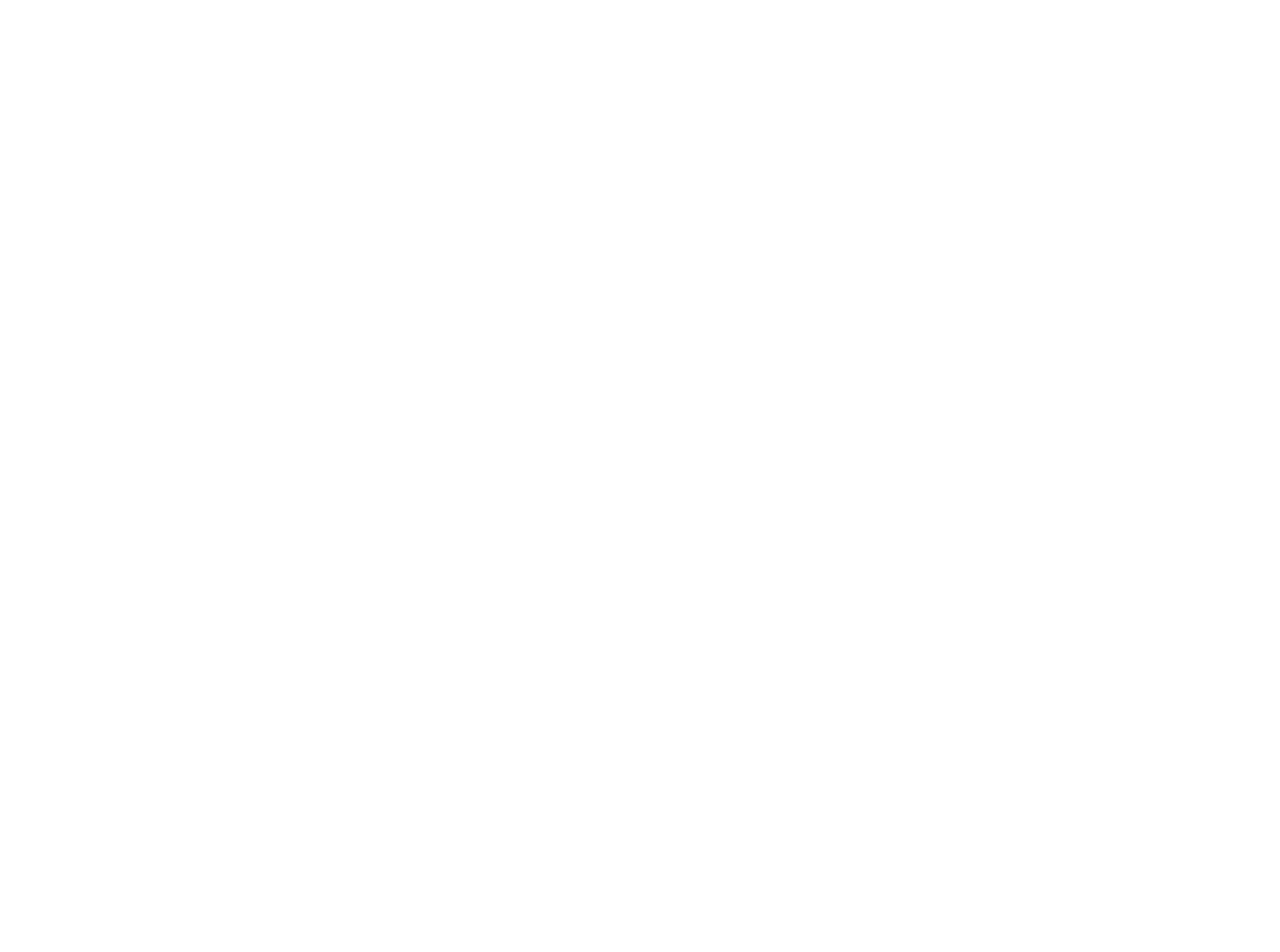
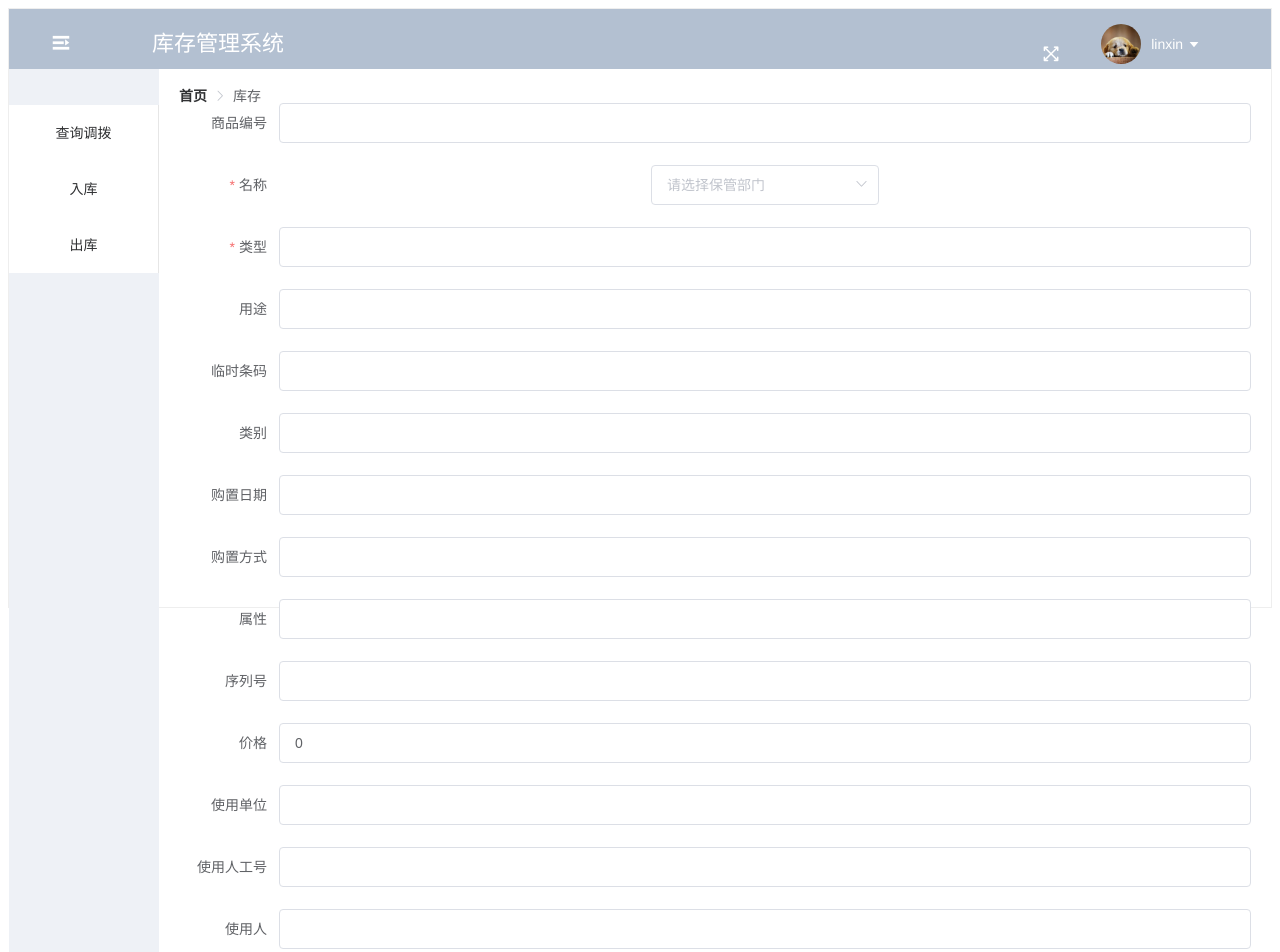
Before and after one commit to code828/stock_control, a Vue app: page /#/add in a window 1280 px wide. Shown: the top 952 px of the page. Before the commit the page ends 800 px from the top, so only its background shows below. Built offline with nearby package versions, Linux system fonts and the light colour scheme.

Commit message:
20191225

```diff
--- a/src/router/index.js
+++ b/src/router/index.js
@@ -21,7 +21,8 @@
     path: '/stock',
     component: Stock,
     children: [
-      {path: '',component: Home,meta: {title: '库存'}},
+      {path: '',component: Home,meta: {title: '库存调拨'}},
+      {path: '/add',component: () => import('../views/Addgoods.vue'),meta: {title: '库存'}},
       {path: '/allot',component: () => import('../views/Allot.vue'),meta: {title: '库存'}}
     ]
   }
--- /dev/null
+++ b/src/views/Addgoods.vue
@@ -0,0 +1,165 @@
+<template>
+  <div>
+    <el-form
+      :model="goodForm"
+      :rules="rules"
+      ref="goodForm"
+      label-width="100px"
+      class="demo-goodForm"
+    >
+      <el-form-item label="商品编号" prop="code">
+        <el-input v-model="goodForm.code"></el-input>
+      </el-form-item>
+      <el-form-item label="名称" prop="name">
+        <el-select v-model="goodForm.address" placeholder="请选择保管部门">
+          <el-option label="区域一" value="shanghai"></el-option>
+          <el-option label="区域二" value="beijing"></el-option>
+        </el-select>
+      </el-form-item>
+      <el-form-item label="类型" prop="type">
+        <el-input v-model="goodForm.type"></el-input>
+      </el-form-item>
+      <el-form-item label="用途" prop="goal">
+        <el-input v-model="goodForm.goal"></el-input>
+      </el-form-item>
+      <el-form-item label="临时条码" prop="bar_tmp">
+        <el-input v-model="goodForm.bar_tmp"></el-input>
+      </el-form-item>
+      <el-form-item label="类别" prop="kind">
+        <el-input v-model="goodForm.kind"></el-input>
+      </el-form-item>
+      <el-form-item label="购置日期" prop="purchase_date">
+        <el-input v-model="goodForm.purchase_date"></el-input>
+      </el-form-item>
+      <el-form-item label="购置方式" prop="purchase_method">
+        <el-input v-model="goodForm.purchase_method"></el-input>
+      </el-form-item>
+       <el-form-item label="属性" prop="attribute">
+        <el-input v-model="goodForm.attribute"></el-input>
+      </el-form-item>
+      <el-form-item label="序列号" prop="serial">
+        <el-input v-model="goodForm.serial"></el-input>
+      </el-form-item>
+      <el-form-item label="价格" prop="price">
+        <el-input v-model="goodForm.price"></el-input>
+      </el-form-item>
+      <el-form-item label="使用单位" prop="user">
+        <el-input v-model="goodForm.user"></el-input>
+      </el-form-item>
+      <el-form-item label="使用人工号" prop="number">
+        <el-input v-model="goodForm.number"></el-input>
+      </el-form-item>
+      <el-form-item label="使用人" prop="keeper">
+        <el-input v-model="goodForm.keeper"></el-input>
+      </el-form-item>
+      <el-form-item label="地点代码" prop="code_place">
+        <el-input v-model="goodForm.code_place"></el-input>
+      </el-form-item>
+      <el-form-item label="地点" prop="place">
+        <el-input v-model="goodForm.place"></el-input>
+      </el-form-item>
+      <el-form-item label="状态" prop="status">
+        <el-input v-model="goodForm.status"></el-input>
+      </el-form-item>
+      <el-form-item label="备注" prop="detail">
+        <el-input v-model="goodForm.detail"></el-input>
+      </el-form-item>
+      <el-form-item label="领用日期" prop="out_date">
+        <el-input v-model="goodForm.out_date"></el-input>
+      </el-form-item>
+      <el-form-item label="放置地点" prop="address">
+        <el-input v-model="goodForm.address"></el-input>
+      </el-form-item>
+      <el-form-item label="固定资产编号" prop="tag">
+        <el-input v-model="goodForm.tag"></el-input>
+      </el-form-item>
+      <el-form-item>
+        <el-button type="primary" @click="submitForm('goodForm')">立即创建</el-button>
+        <el-button @click="resetForm('goodForm')">重置</el-button>
+      </el-form-item>
+    </el-form>
+  </div>
+</template>
+<script>
+export default {
+  data() {
+    return {
+      goodForm: {
+        code: "",
+        name: "",
+        type: "",
+        goal: "",
+        bar_tmp: "",
+        kind: "",
+        purchase_date: "",
+        purchase_method: "",
+        attribute: "",
+        serial: "",
+        price: 0,
+        user: "",
+        number: "",
+        keeper: "",
+        code_place: "",
+        place: "",
+        status: "",
+        detail: "",
+        out_date: "",
+        address: "",
+        tag:""
+      },
+      rules: {
+        name: [
+          { required: true, message: "请输入活动名称", trigger: "blur" },
+          { min: 3, max: 5, message: "长度在 3 到 5 个字符", trigger: "blur" }
+        ],
+        region: [
+          { required: true, message: "请选择活动区域", trigger: "change" }
+        ],
+        date1: [
+          {
+            type: "date",
+            required: true,
+            message: "请选择日期",
+            trigger: "change"
+          }
+        ],
+        date2: [
+          {
+            type: "date",
+            required: true,
+            message: "请选择时间",
+            trigger: "change"
+          }
+        ],
+        type: [
+          {
+            type: "array",
+            required: true,
+            message: "请至少选择一个活动性质",
+            trigger: "change"
+          }
+        ],
+        resource: [
+          { required: true, message: "请选择活动资源", trigger: "change" }
+        ],
+        desc: [{ required: true, message: "请填写活动形式", trigger: "blur" }]
+      }
+    };
+  },
+  methods: {
+    submitForm(formName) {
+      this.$refs[formName].validate(valid => {
+        if (valid) {
+          alert("submit!");
+        } else {
+          console.log("error submit!!");
+          return false;
+        }
+      });
+    },
+    resetForm(formName) {
+      this.$refs[formName].resetFields();
+    }
+  }
+};
+</script>
--- a/src/views/Home.vue
+++ b/src/views/Home.vue
@@ -26,9 +26,9 @@
       <el-table-column prop="code" label="资产代码" width="180"></el-table-column>
       <el-table-column prop="name" label="资产名称" width="180"></el-table-column>
       <el-table-column prop="bar_tmp" label="临时条码"></el-table-column>
-      <el-table-column prop="barcode" label="总行条码"></el-table-column>
       <el-table-column prop="address" label="放置地点" sortable></el-table-column>
       <el-table-column prop="detail" label="备注" sortable></el-table-column>
+      <el-table-column prop="tag" label="固定资产编号"></el-table-column>
       <el-table-column fixed="right" label="操作" width="100">
         <template slot-scope="scope">
           <el-button @click="stockClick(scope.$index,scope.row)" type="text" size="small">调拨</el-button>
```
